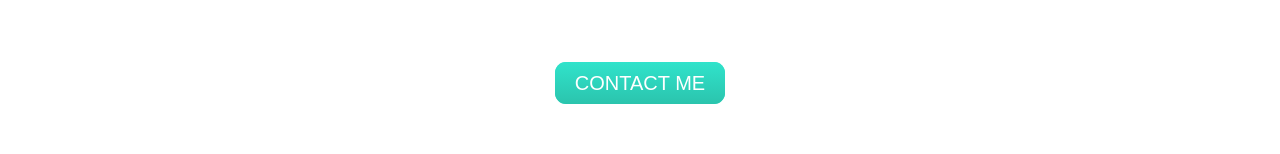
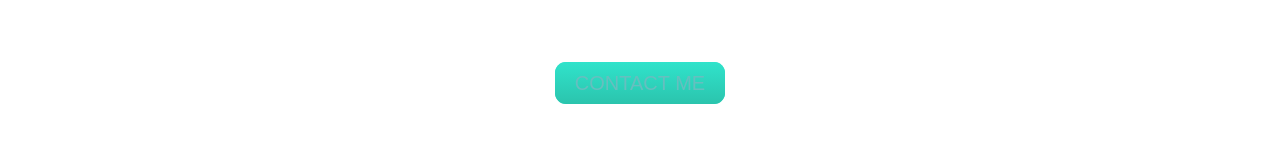
Before and after one commit to FolarinDavees/CSS-site, a plain HTML site: page index.html in a window 1280 px wide. In both pictures the pointer is over the link "CONTACT ME". Shown: the part 2512-2666 px from the top of the page. Drawn offline with Linux system fonts and the light colour scheme.

Commit message:
added a hover state

```diff
--- a/css/styles.css
+++ b/css/styles.css
@@ -1,5 +1,9 @@
 a {
   color: #11999e;
+}
+
+a:hover{
+  color: #66bfbf;
 }
 
 body {
```
